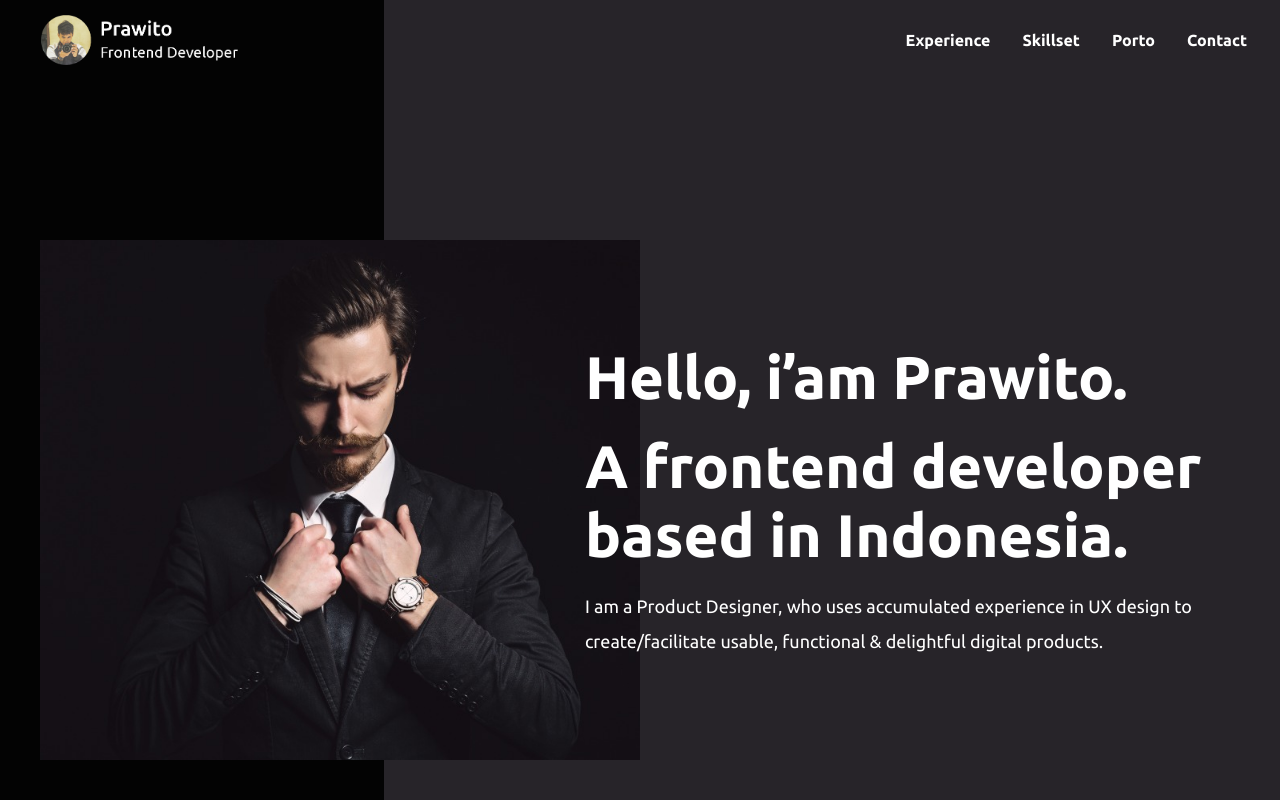
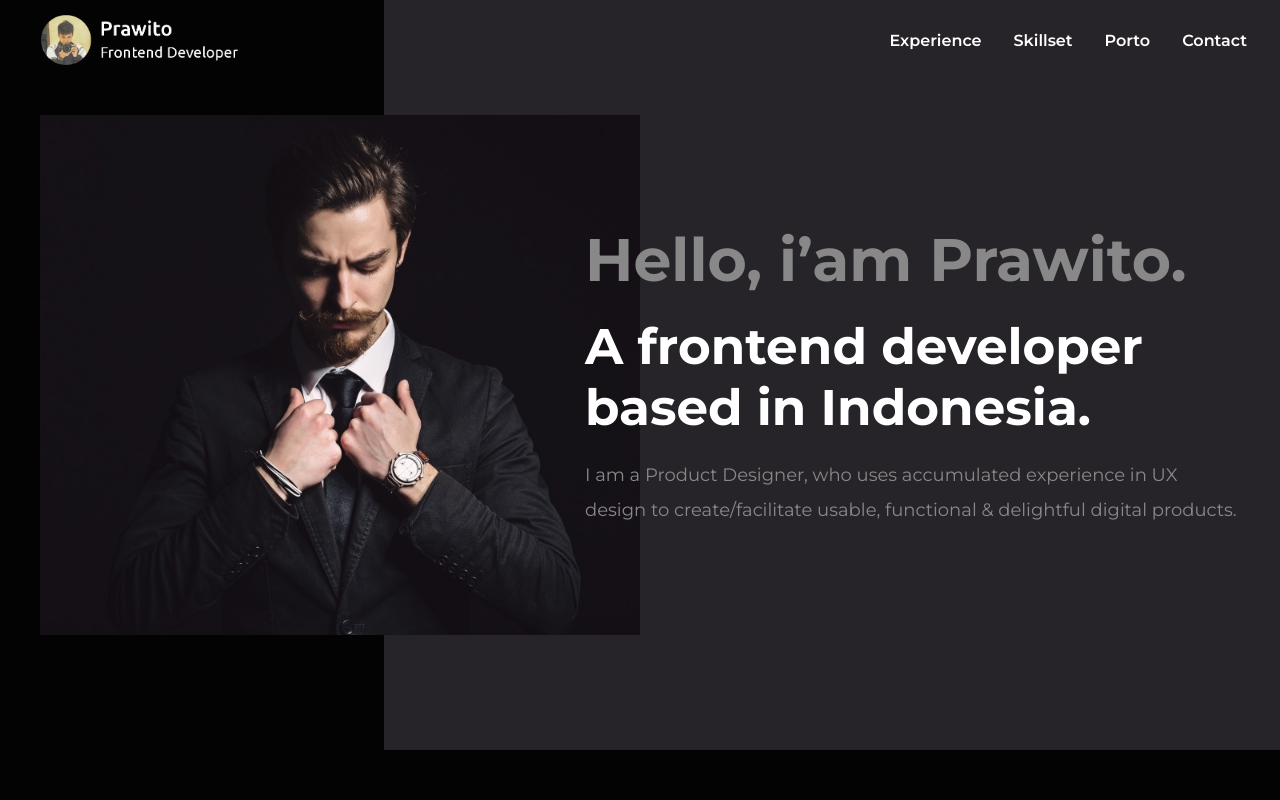
Before and after one commit to id-prawito/portfolio-id, a React (Create React App) app: page / in a window 1280 px wide. Shown: the top 800 px of the page. Built offline with nearby package versions, Linux system fonts and the light colour scheme.

Commit message:
fix-font

```diff
--- a/src/App.css
+++ b/src/App.css
@@ -1,8 +1,8 @@
-@import url('https://fonts.googleapis.com/css2?family=Ubuntu:ital,wght@0,300;0,400;0,500;0,700;1,300;1,400;1,500;1,700&display=swap');
+@import url('https://fonts.googleapis.com/css2?family=Montserrat:ital,wght@0,100;0,200;0,300;0,400;0,500;0,600;0,700;0,800;0,900;1,100;1,200;1,300;1,400;1,500;1,600;1,700;1,800;1,900&display=swap');
 
 * {
   margin: 0;
   padding: 0;
   box-sizing: border-box;
-  font-family: 'Ubuntu', sans-serif;
+  font-family: 'Montserrat', sans-serif;
 }
--- a/src/components/ExpeSection/ExpeElements.js
+++ b/src/components/ExpeSection/ExpeElements.js
@@ -28,6 +28,10 @@ export const ExpeWrapper = styled.div`
         flex-direction: column;
         padding: 20px;
         height: 100%;
+    }
+
+    @media (min-width: 1024px) and (max-width: 1400px) {
+        height: 700px;
     }
 `;
 
@@ -188,6 +192,7 @@ export const TextPenjelasan = styled.p`
     overflow: hidden;
     text-overflow: ellipsis;
     display: -webkit-box;
+    margin-top: 5px;
     -webkit-line-clamp: 3; /* number of lines to show */
     -webkit-box-orient: vertical;
     @media screen and (max-width: 768px) {
--- a/src/components/HeroSection/HeroElements.js
+++ b/src/components/HeroSection/HeroElements.js
@@ -10,12 +10,21 @@ export const HeroContainer = styled.div`
     position: relative;
     z-index: 1;
 
-    @media (min-width: 768px) {
+    @media (min-width: 769px) and (max-width: 1024px) {
+        width: 1147px;
+        height: 700px;
+    }
+
+    @media (min-width: 426px) and (max-width: 768px) {
         height: 1000px;
     }
 
-    @media (min-width: 769px) and (max-width: 1024px) {
-        width: 1147px;
+    @media (min-width: 1400px) {
+        height: 1000px;
+    }
+
+    @media (min-width: 1024px) and (max-width: 1400px) {
+        height: 750px;
     }
 
     &:before {
@@ -86,7 +95,7 @@ export const HeroText = styled.div`
 
 export const TextH1 = styled.h1`
     font-size: 60px;
-    color: #fff;
+    color: #888;
     margin-bottom: 20px;
 
     @media screen and (max-width: 768px) {
@@ -95,9 +104,20 @@ export const TextH1 = styled.h1`
     }
 `;
 
+export const TextH2 = styled.h1`
+    font-size: 50px;
+    color: #fff;
+    margin-bottom: 20px;
+
+    @media screen and (max-width: 768px) {
+        font-size: 25px;
+        text-align: center;
+    }
+`;
+
 export const TextP = styled.p`
     font-size: 18px;
-    color: #fff;
+    color: #888;
     line-height: 35px;
 
     @media screen and (max-width: 768px) {
--- a/src/components/HeroSection/index.js
+++ b/src/components/HeroSection/index.js
@@ -7,6 +7,7 @@ import {
     HeroImg,
     HeroText,
     TextH1,
+    TextH2,
     TextP,
 } from "./HeroElements";
 import { useEffect } from "react";
@@ -28,21 +29,21 @@ const HeroSection = ({ id, nama, deskripsiJob, penjelasan, imgHero }) => {
                     <TextH1
                         data-aos="fade-up"
                         data-aos-duration="700"
-                        data-aos-offset="200"
+                        data-aos-offset="100"
                     >
                         {nama}
                     </TextH1>
-                    <TextH1
+                    <TextH2
                         data-aos="fade-up"
                         data-aos-duration="700"
-                        data-aos-offset="200"
+                        data-aos-offset="100"
                     >
                         {deskripsiJob}
-                    </TextH1>
+                    </TextH2>
                     <TextP
                         data-aos="fade-right"
                         data-aos-duration="700"
-                        data-aos-offset="200"
+                        data-aos-offset="100"
                     >
                         {penjelasan}
                     </TextP>
--- a/src/components/SkillSection/SkillElements.js
+++ b/src/components/SkillSection/SkillElements.js
@@ -39,6 +39,10 @@ export const SkillWrapper = styled.div`
     @media (min-width: 769px) and (max-width: 1024px) {
         width: 100%;
         padding: 70px;
+    }
+
+    @media (min-width: 1024px) and (max-width: 1400px) {
+        height: 730px;
     }
 `;
 
@@ -157,3 +161,17 @@ export const TextPenjelasan = styled.p`
         line-height: 18px;
     }
 `;
+
+export const TextEnd = styled.p`
+    font-size: 12px;
+    color: #7b7b7b;
+    line-height: 27px;
+    margin-bottom: 20px;
+    @media screen and (max-width: 768px) {
+        font-size: 14px;
+    }
+
+    @media (min-width: 320px) and (max-width: 480px) {
+        line-height: 18px;
+    }
+`;
```
